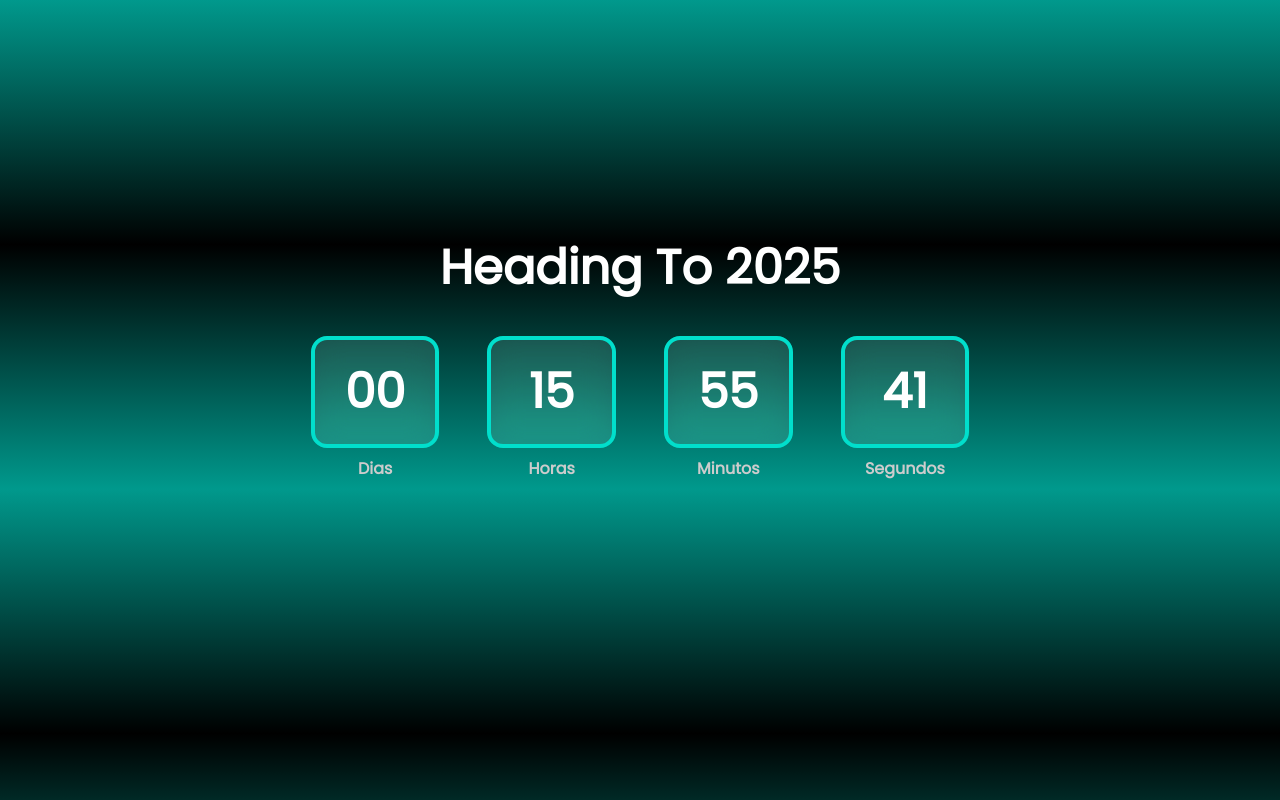
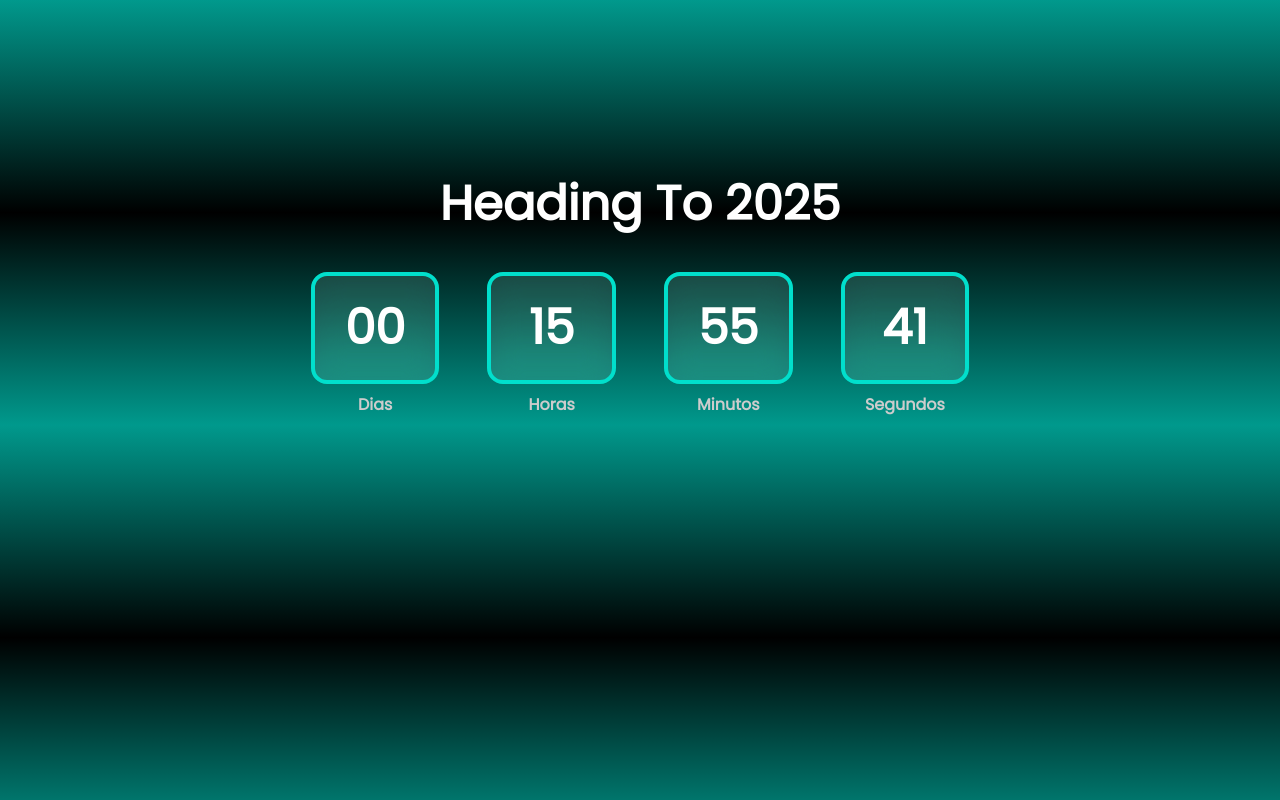
Before and after one commit to EduardoMoreiraCode/HeadingTo, a plain HTML site: page index.html in a window 1280 px wide. Drawn offline with Linux system fonts and the light colour scheme.

Commit message:
style: h1 margin top
change from 14rem to 10rem

```diff
--- a/style.css
+++ b/style.css
@@ -26,7 +26,7 @@ body
 h1
 {
     text-align: center;
-    margin-top: 14rem;
+    margin-top: 10rem;
     font-size: 3rem;
 }
 
```
